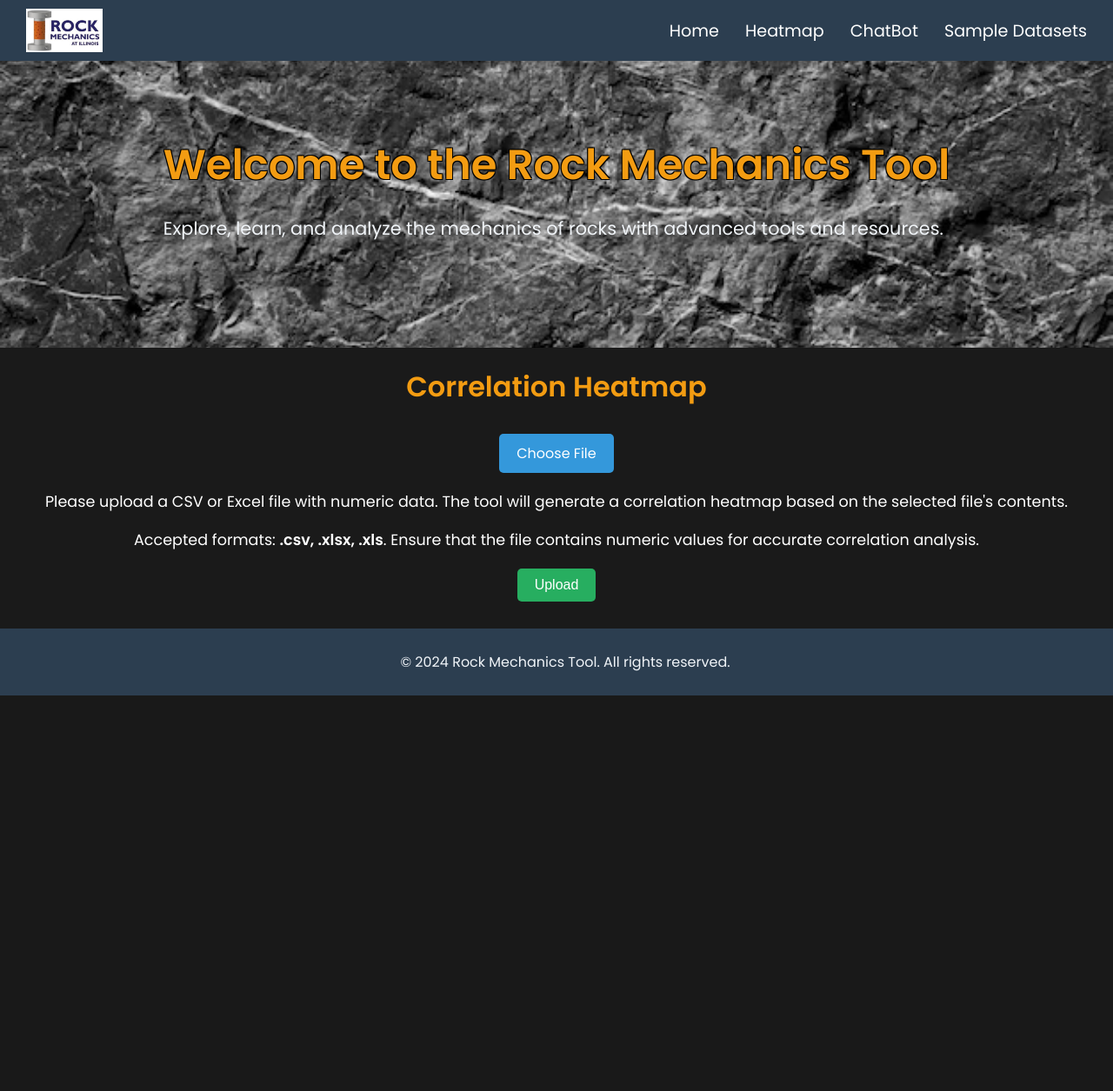
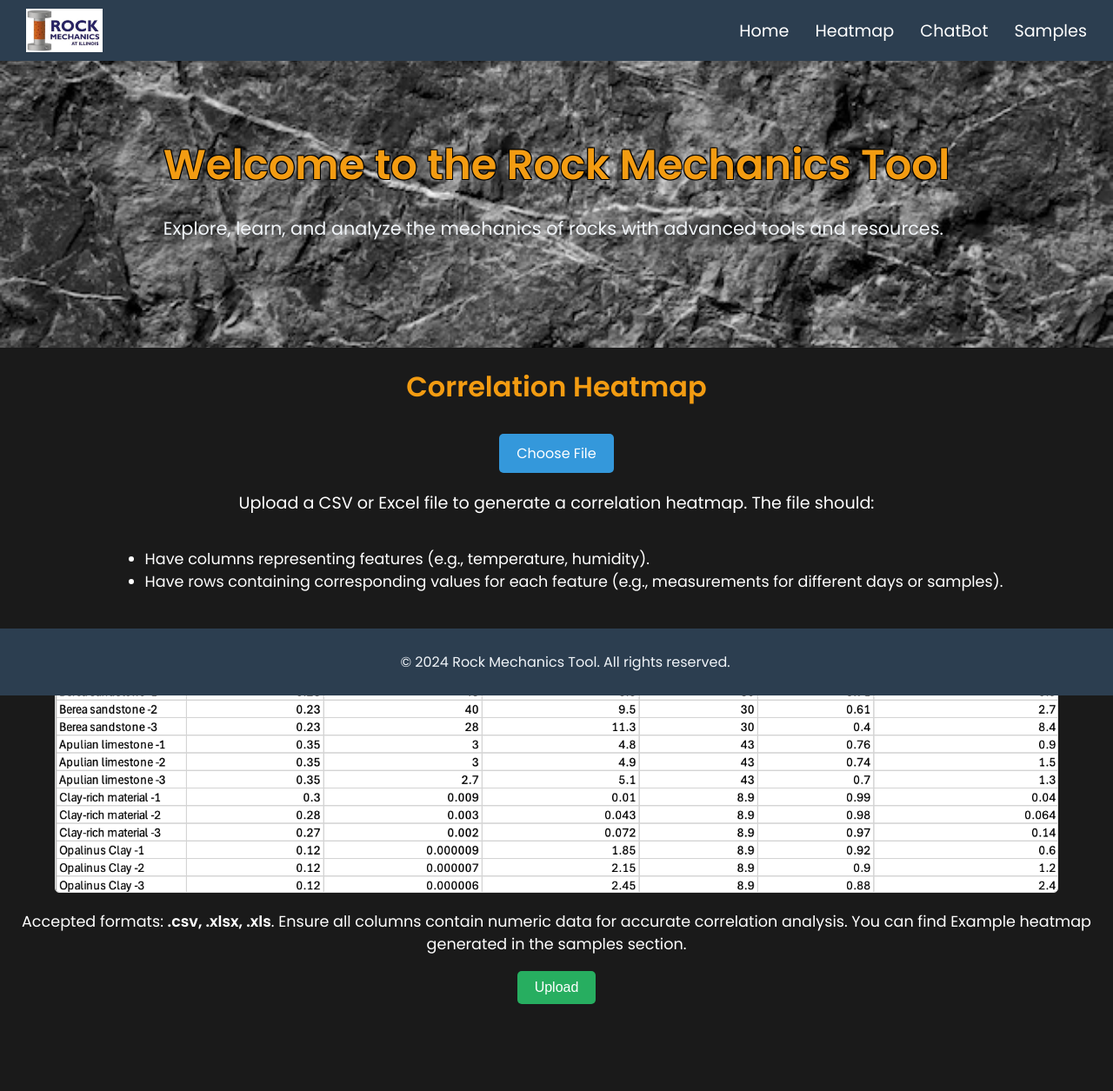
Before and after one commit to ansh-ankul/Correlation-Web-tool, a Flask app: page /heatmap in a window 1280 px wide. Shown: the whole page at 87% size. Before the commit the page ends 800 px from the top, so only its background shows below. Run offline with Flask 3, Linux system fonts and the light colour scheme.

Commit message:
Added clear Instructions

```diff
--- a/app.py
+++ b/app.py
@@ -7,7 +7,6 @@
 import base64
 import logging
 
-# Set up logging
 logging.basicConfig(level=logging.DEBUG, format='%(asctime)s - %(levelname)s - %(message)s')
 logger = logging.getLogger(__name__)
 
@@ -98,4 +97,4 @@
 
 if __name__ == "__main__":
     logger.info("Starting Flask application.")
-    app.run(host='0.0.0.0', port=5000)
+    app.run(host='0.0.0.0', port=3000)
--- a/templates/base.html
+++ b/templates/base.html
@@ -17,7 +17,7 @@
             <li><a href="/">Home</a></li>
             <li><a href="/heatmap">Heatmap</a></li>
             <li><a href="/chatbot">ChatBot</a></li>
-            <li><a href="/datasets">Sample Datasets</a></li>
+            <li><a href="/datasets">Samples</a></li>
         </ul>
     </nav>
 
--- a/templates/heatmap.html
+++ b/templates/heatmap.html
@@ -9,14 +9,25 @@
 
     <p id="file-name" style="color: #f39c12; font-size: 1.1rem; margin-top: 10px;"></p>
 
+    <p style="color: white; margin-top: 20px; font-size: 1.2rem;">
+        Upload a CSV or Excel file to generate a correlation heatmap. The file should:
+    </p>
+    <ul style="color: white; text-align: left; display: inline-block; font-size: 1.1rem;">
+        <li>Have columns representing features (e.g., temperature, humidity).</li>
+        <li>Have rows containing corresponding values for each feature (e.g., measurements for different days or samples).</li>
+    </ul>
     <p style="color: white; margin-top: 20px; font-size: 1.1rem;">
-        Please upload a CSV or Excel file with numeric data. The tool will generate a correlation heatmap based on the selected file's contents.
+        Example table format:
     </p>
-    <p style="color: white; margin-bottom: 20px; font-size: 1.1rem;">
-        Accepted formats: <strong>.csv, .xlsx, .xls</strong>. Ensure that the file contains numeric values for accurate correlation analysis.
+    <img src="./../static/example_table.png" alt="Example table with columns as features and rows as values" style="margin: 10px auto; max-width: 90%; border: 1px solid #ddd; border-radius: 5px;">
+
+    <p style="color: white; margin-top: 20px; font-size: 1.1rem;">
+        Accepted formats: <strong>.csv, .xlsx, .xls</strong>. Ensure all columns contain numeric data for accurate correlation analysis. You can find Example heatmap generated in the samples section.
     </p>
+
     <input id="upload-button" type="submit" value="Upload" class="upload-button">
 </form>
+
 
 {% if heatmap %}
     <img src="{{ heatmap }}" alt="Correlation Heatmap" style="max-width: 100%; height: auto; margin: 20px auto; display: block;">
```
Also changed, not shown: templates/datasets.html (+13 -3 lines), static/example_heatmap.png (added), static/example_table.png (added), 4 other files.
